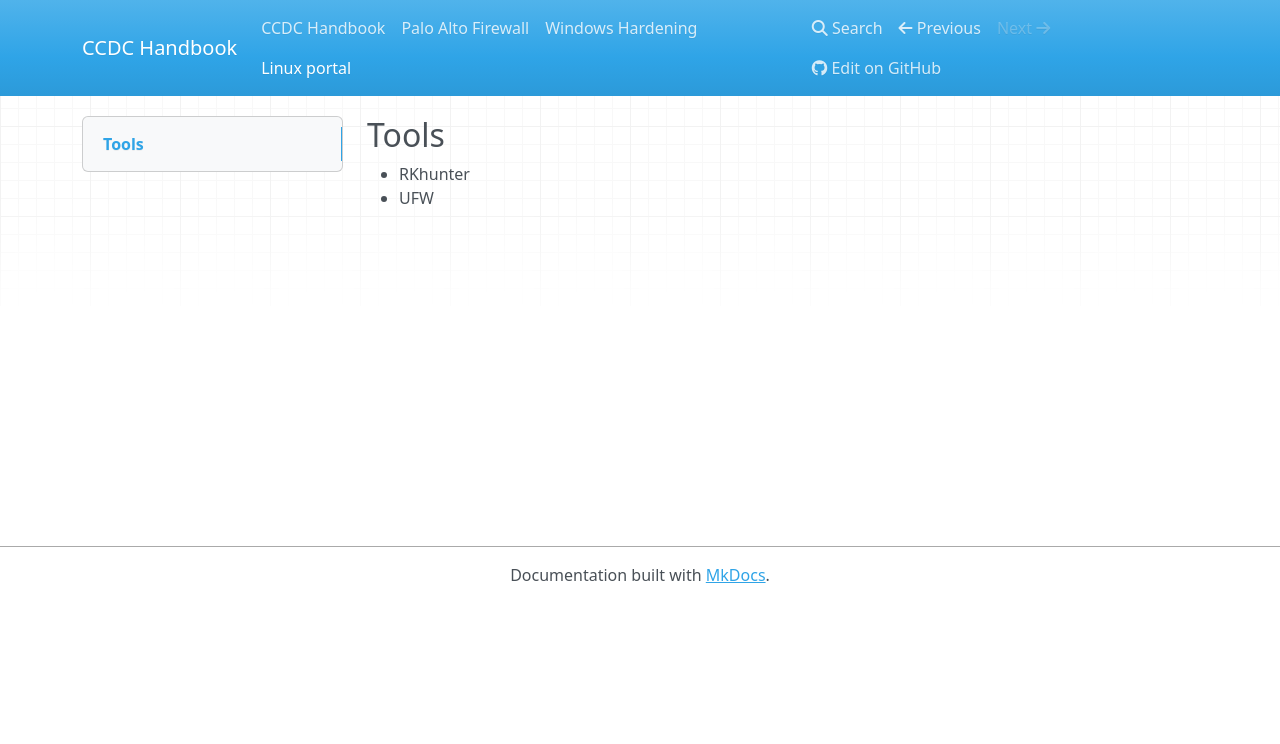
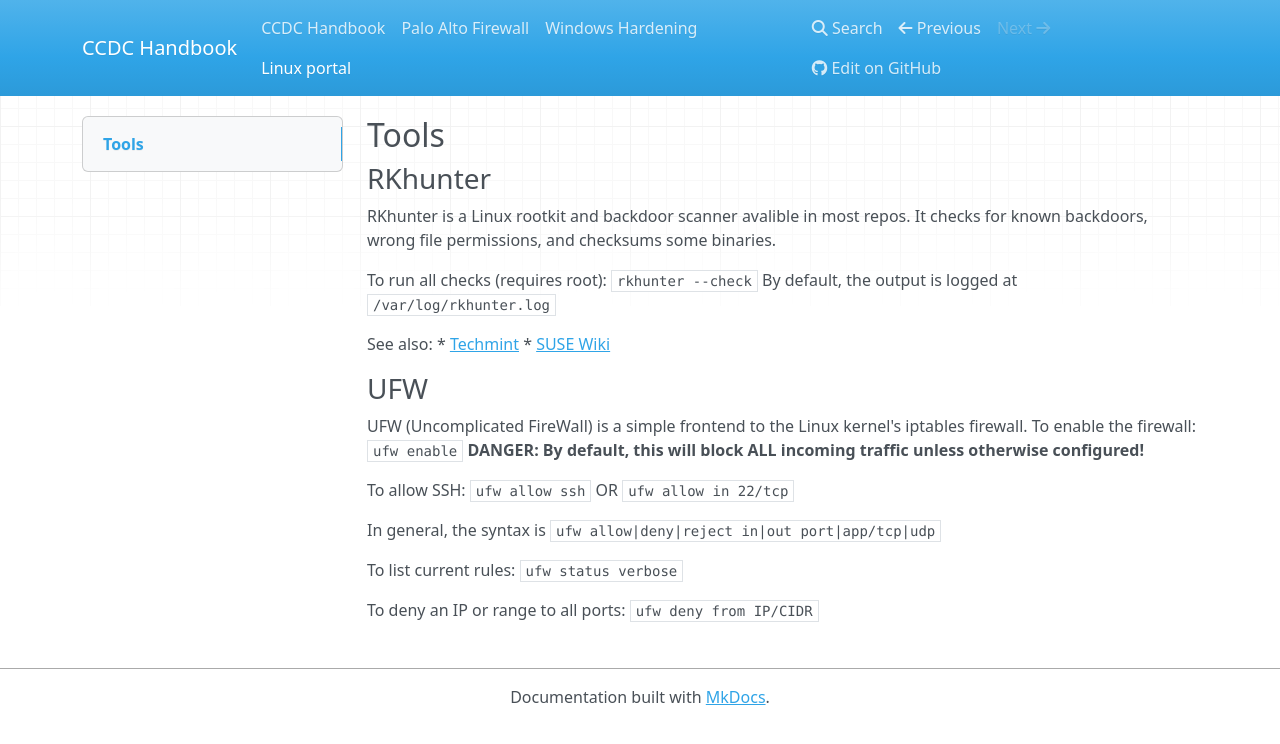
Before and after one commit to ius-csg/ccdc-handbook, an MkDocs documentation site: the page built from docs/linux-portal.md, in a window 1280 px wide. Shown: the top 744 px of the page. Built offline with MkDocs 1.6.1, drawn with Linux system fonts in a browser that asks for light colours; nearby versions of some CDN libraries.

Commit message:
Update linux-portal.md

```diff
--- a/docs/linux-portal.md
+++ b/docs/linux-portal.md
@@ -1,4 +1,25 @@
 
 ## Tools
-* RKhunter
-* UFW
+
+### RKhunter
+
+RKhunter is a Linux rootkit and backdoor scanner avalible in most repos. It checks for known backdoors, wrong file permissions, and checksums some binaries.
+
+To run all checks (requires root): `rkhunter --check`
+By default, the output is logged at `/var/log/rkhunter.log`
+
+See also:
+* [Techmint](https://www.tecmint.com/install-rootkit-hunter-scan-for-rootkits-backdoors-in-linux/)
+* [SUSE Wiki](https://en.opensuse.org/Rootkit_Hunter)
+
+### UFW
+UFW (Uncomplicated FireWall) is a simple frontend to the Linux kernel's iptables firewall.
+To enable the firewall: `ufw enable` **DANGER: By default, this will block ALL incoming traffic unless otherwise configured!**
+
+To allow SSH: `ufw allow ssh` OR `ufw allow in 22/tcp`
+
+In general, the syntax is `ufw allow|deny|reject in|out port|app/tcp|udp`
+
+To list current rules: `ufw status verbose`
+
+To deny an IP or range to all ports: `ufw deny from IP/CIDR`
```
